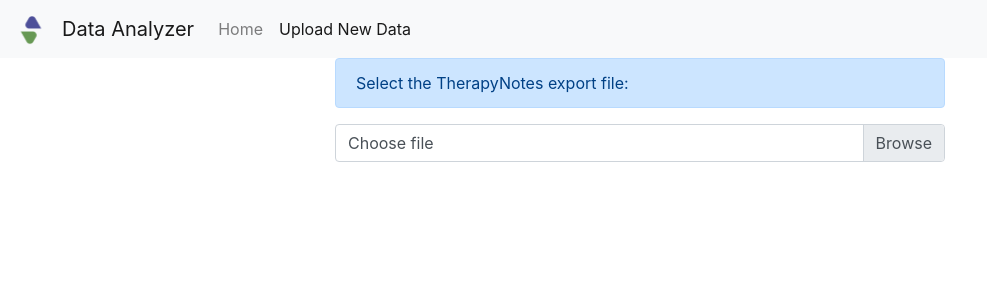
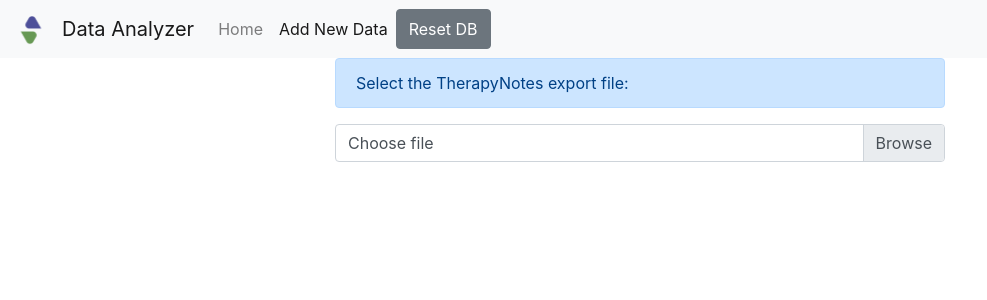
Before and after one commit to parsehex/data-analyzer, a Vue app: page /upload in a window 1280 px wide. Shown: the top 300 px of the page, without its empty margins (0-987 px from the left). Built offline with nearby package versions, Linux system fonts and the light colour scheme.

Commit message:
add devmode reset db button

```diff
--- a/src/components/Navigation/Navigation.vue
+++ b/src/components/Navigation/Navigation.vue
@@ -19,7 +19,8 @@
 		<div class="collapse navbar-collapse" id="navbarSupportedContent">
 			<ul class="navbar-nav mr-auto">
 				<nav-item to="/">Home</nav-item>
-				<nav-item to="/upload">Upload New Data</nav-item>
+				<nav-item to="/upload">Add New Data</nav-item>
+				<btn type="secondary" v-if="isDev" @click="reset">Reset DB</btn>
 			</ul>
 		</div>
 	</nav>
@@ -27,7 +28,9 @@
 
 <script lang="ts">
 	import { computed, defineComponent } from 'vue';
+	import state from '../../lib/state';
 	import NavItem from './NavItem.vue';
+	import Dexie from 'dexie';
 
 	export default defineComponent({
 		components: { NavItem },
@@ -38,8 +41,14 @@
 				required: true,
 			},
 		},
-		setup(props) {
-			return {};
+		computed: {
+			isDev: () => state.isDev,
+		},
+		methods: {
+			reset: async () => {
+				await Dexie.delete('data-analyzer');
+				window.location.reload();
+			},
 		},
 	});
 </script>
```
